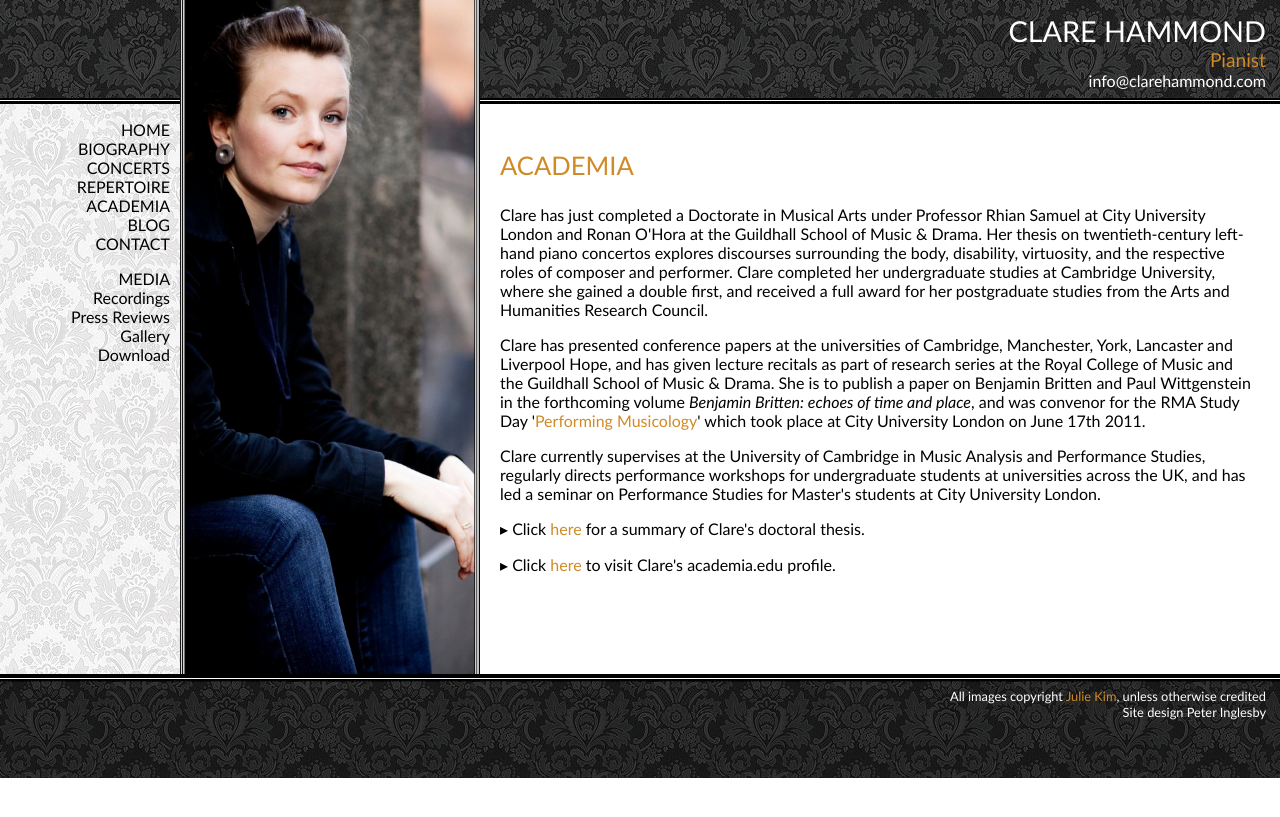
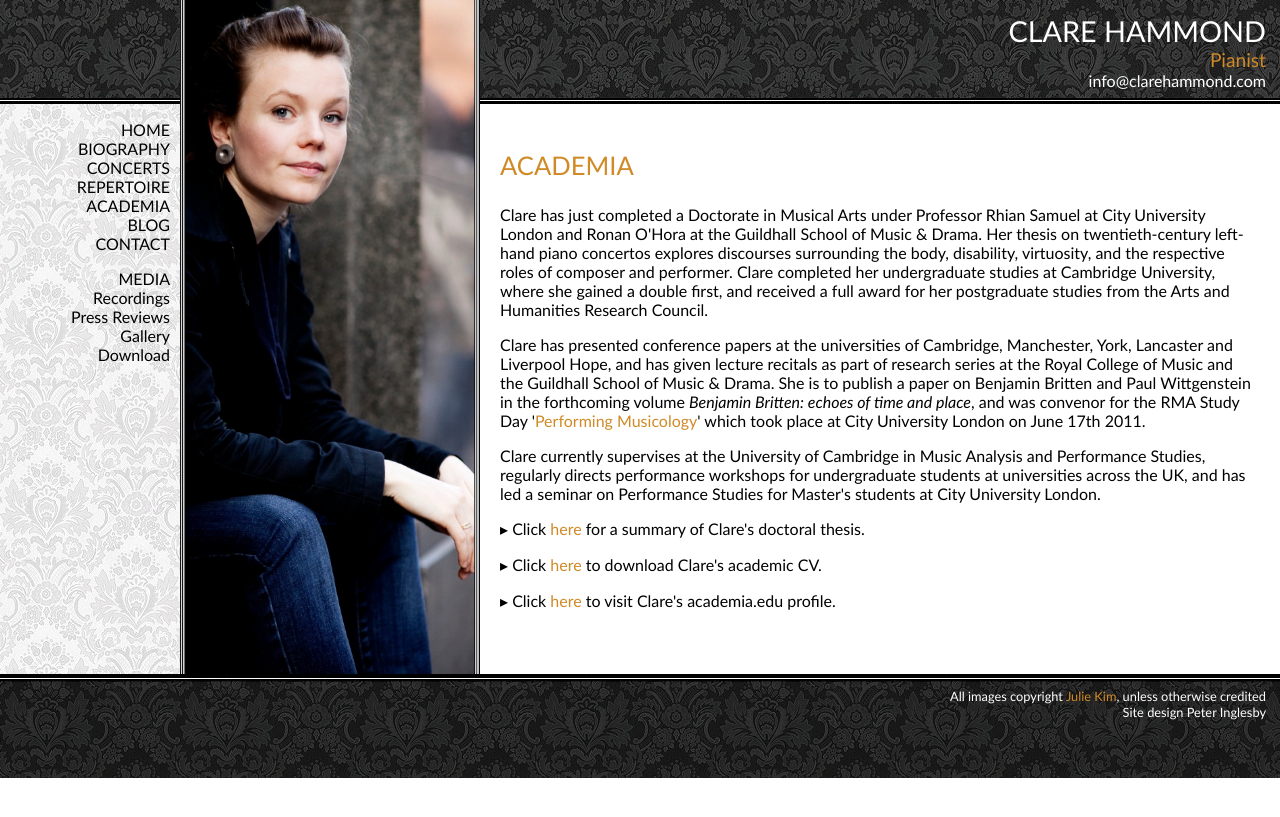
Before and after one commit to hammonc/clarehammond.com, a Jekyll site: the page built from academia.html, in a window 1280 px wide. Shown: the top 817 px of the page. Built offline with Jekyll 4.4.1, drawn with Linux system fonts in a browser that asks for light colours.

Commit message:
added academic cv

```diff
--- a/academia.html
+++ b/academia.html
@@ -12,5 +12,6 @@ image: academia.jpg
 
 <p>&#9656; Click <a href="doctoral-thesis.html" class="popupwindow" rel="height:550,width:750,scrollbars:1,status:1,resizable:0">here</a> for a summary of
   Clare's doctoral thesis.</p>
+<p>&#9656; Click <a href="resources/academic_cv.pdf" target="_blank">here</a> to download Clare's academic CV.</p>
 <p>&#9656; Click <a href="http://city.academia.edu/ClareHammond" target="_blank">here
   </a>to visit Clare's academia.edu profile.</p>
```
Also changed, not shown: 1 other file.
